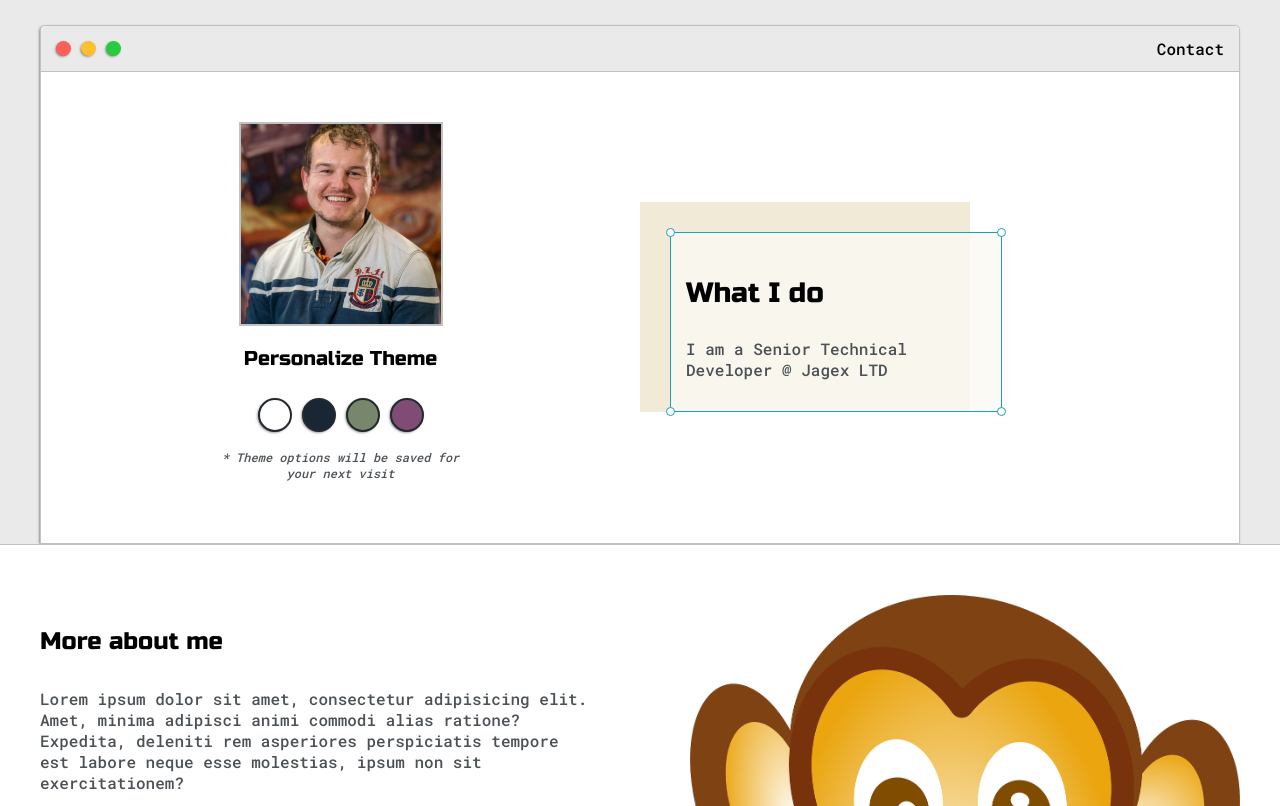
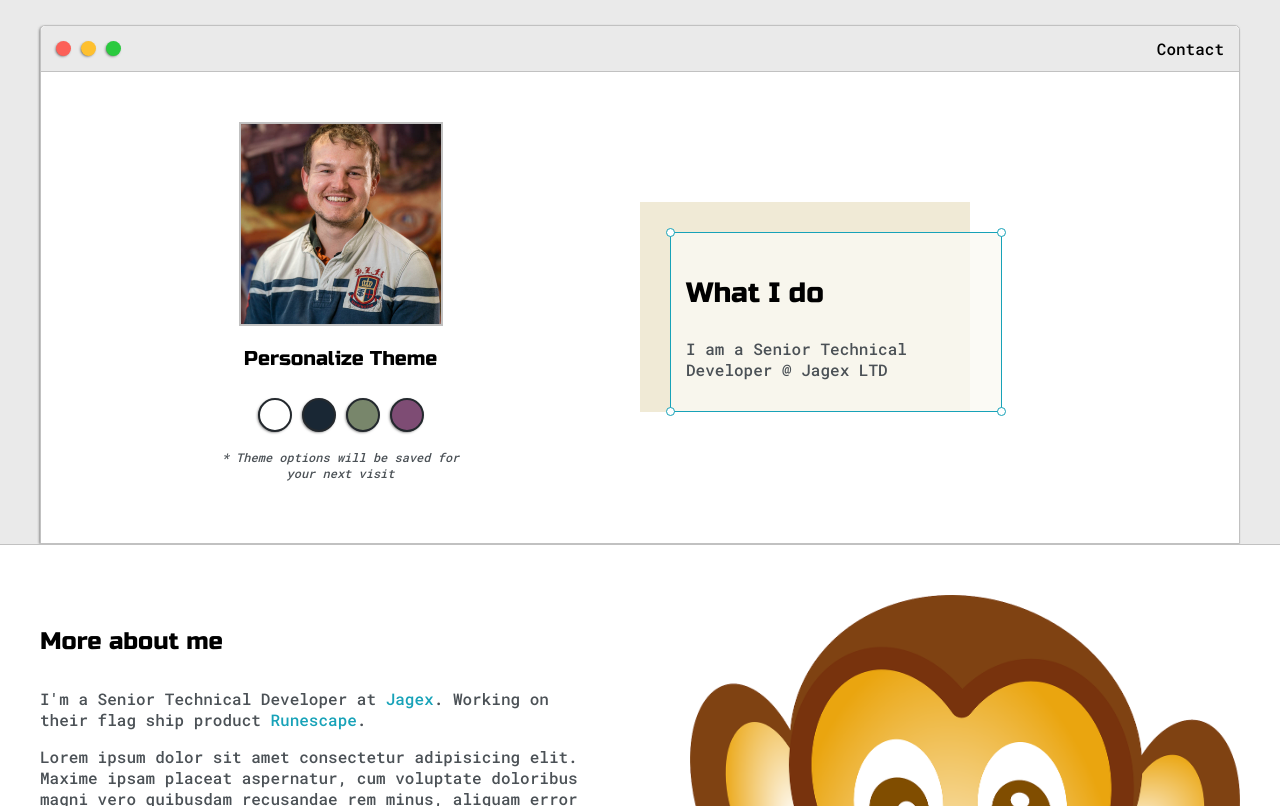
Before and after one commit to Asherz2013/Portfolio, a plain HTML site: page index.html in a window 1280 px wide. Shown: the part 136-942 px from the top of the page. Drawn offline with Linux system fonts and the light colour scheme.

Commit message:
Updated index.html

```diff
--- a/index.html
+++ b/index.html
@@ -71,7 +71,7 @@
             <div class="about-wrapper">
                 <div class="about-me">
                     <h4>More about me</h4>
-                    <p>Lorem ipsum dolor sit amet, consectetur adipisicing elit. Amet, minima adipisci animi commodi alias ratione? Expedita, deleniti rem asperiores perspiciatis tempore est labore neque esse molestias, ipsum non sit exercitationem?</p>
+                    <p>I'm a Senior Technical Developer at <a href="https://www.jagex.com" target="_blank">Jagex</a>. Working on their flag ship product <a href="https://www.runescape.com" target="_blank">Runescape</a>.</p>
                     <p>Lorem ipsum dolor sit amet consectetur adipisicing elit. Maxime ipsam placeat aspernatur, cum voluptate doloribus magni vero quibusdam recusandae rem minus, aliquam error reiciendis vitae accusamus tempora ea vel modi?</p>
                     <hr>
                     <h4>Top Expertise</h4>
```
